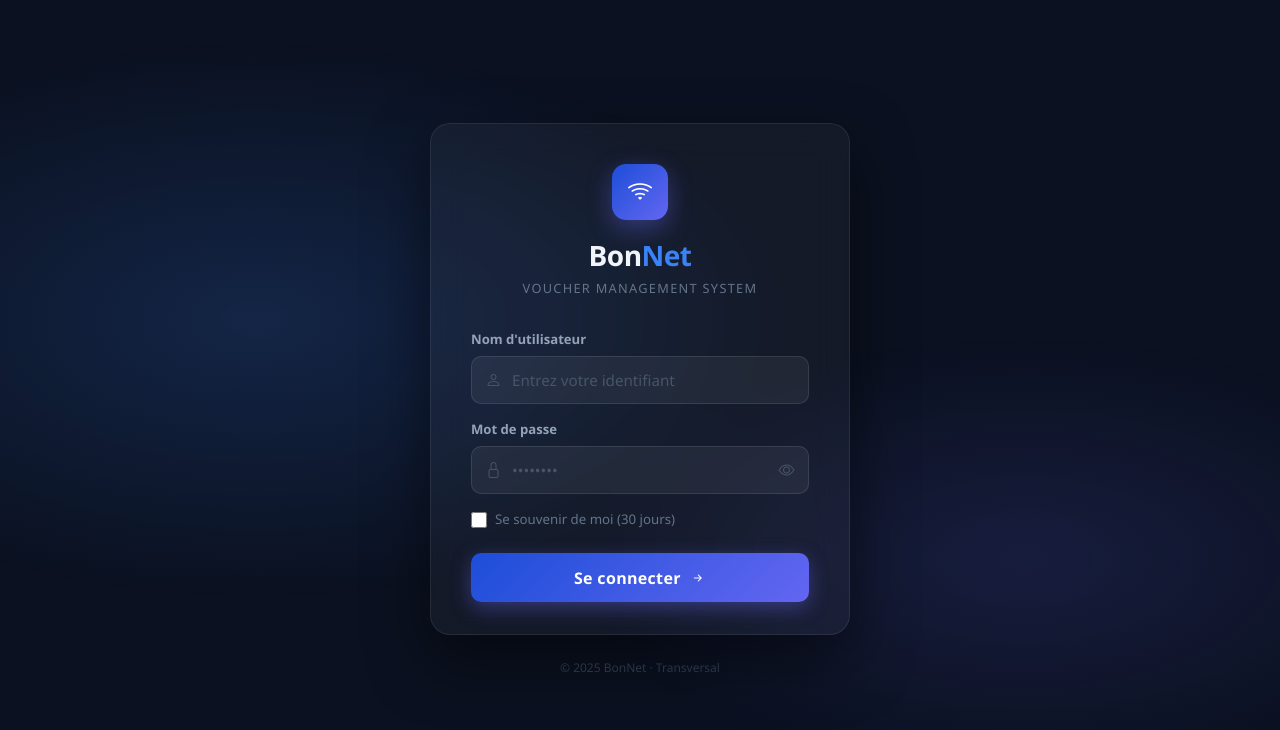
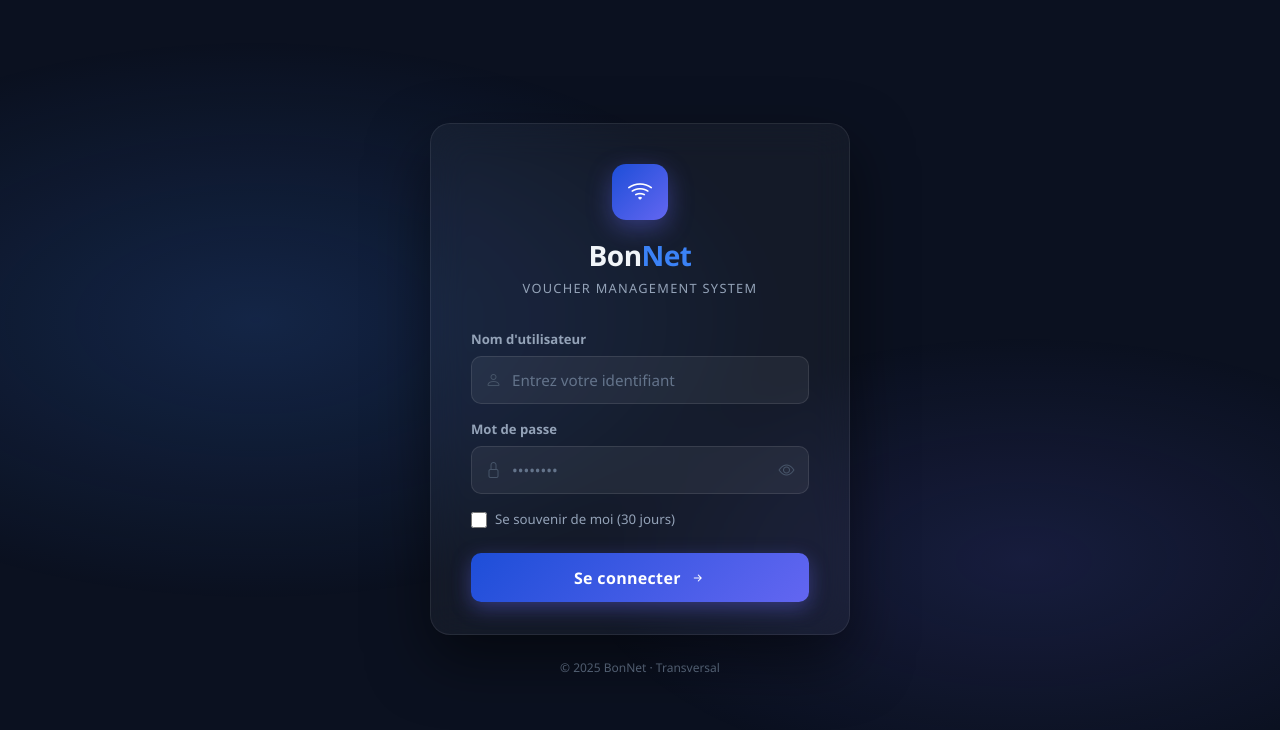
Before and after one commit to Vaillantval/Transversal-Voucher-Managing-system, a Django app: page /accounts/login/ in a window 1280 px wide. Shown: the top 730 px of the page. Run offline with Django 5.2, Linux system fonts and the light colour scheme.

Commit message:
UI: longer splash (2.4s→3.8s) and better text contrast on login page
- Splash subtitle, brand tagline, remember-me label: #64748b → #94a3b8
- Login footer: #334155 → #64748b
- Input placeholder: #475569 → #64748b
- Splash duration: 2400ms → 3800ms

Co-Authored-By: Claude Sonnet 4.6 <noreply@anthropic.com>

```diff
--- a/templates/accounts/login.html
+++ b/templates/accounts/login.html
@@ -31,7 +31,7 @@
 
   .splash-subtitle {
     font-size: .9rem; letter-spacing: .25em; text-transform: uppercase;
-    color: #64748b; margin-top: -.5rem;
+    color: #94a3b8; margin-top: -.5rem;
   }
 
   /* Circular progress */
@@ -97,7 +97,7 @@
   }
   .brand-name { font-size: 1.75rem; font-weight: 800; color: #f1f5f9; letter-spacing: -.5px; }
   .brand-name span { color: #3b82f6; }
-  .brand-tagline { font-size: .8rem; color: #64748b; margin-top: .2rem; letter-spacing: .1em; text-transform: uppercase; }
+  .brand-tagline { font-size: .8rem; color: #94a3b8; margin-top: .2rem; letter-spacing: .1em; text-transform: uppercase; }
 
   /* Inputs */
   .field-wrap { position: relative; margin-bottom: 1rem; }
@@ -114,7 +114,7 @@
     transition: border-color .2s, box-shadow .2s;
     outline: none;
   }
-  .field-wrap input::placeholder { color: #475569; }
+  .field-wrap input::placeholder { color: #64748b; }
   .field-wrap input:focus {
     border-color: #3b82f6;
     box-shadow: 0 0 0 3px rgba(59,130,246,.2);
@@ -134,7 +134,7 @@
   .remember-row input[type="checkbox"] {
     width: 1rem; height: 1rem; accent-color: #3b82f6; cursor: pointer;
   }
-  .remember-row label { font-size: .83rem; color: #64748b; cursor: pointer; }
+  .remember-row label { font-size: .83rem; color: #94a3b8; cursor: pointer; }
 
   /* Submit */
   .btn-login {
@@ -160,7 +160,7 @@
   }
 
   /* Footer */
-  .login-footer { text-align: center; margin-top: 1.5rem; font-size: .75rem; color: #334155; }
+  .login-footer { text-align: center; margin-top: 1.5rem; font-size: .75rem; color: #64748b; }
 </style>
 </head>
 <body>
@@ -239,7 +239,7 @@
 const bar  = document.getElementById('ring-bar');
 const pct  = document.getElementById('ring-pct');
 const circ = 2 * Math.PI * 28; // ≈ 175.9
-const DURATION = 2400; // ms
+const DURATION = 3800; // ms
 let start = null;
 
 function animRing(ts) {
```
